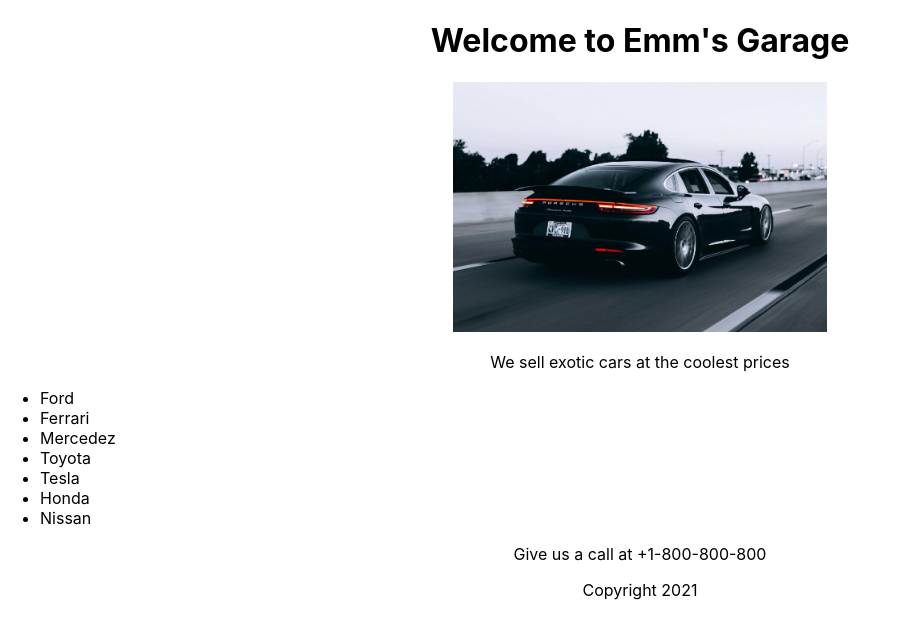
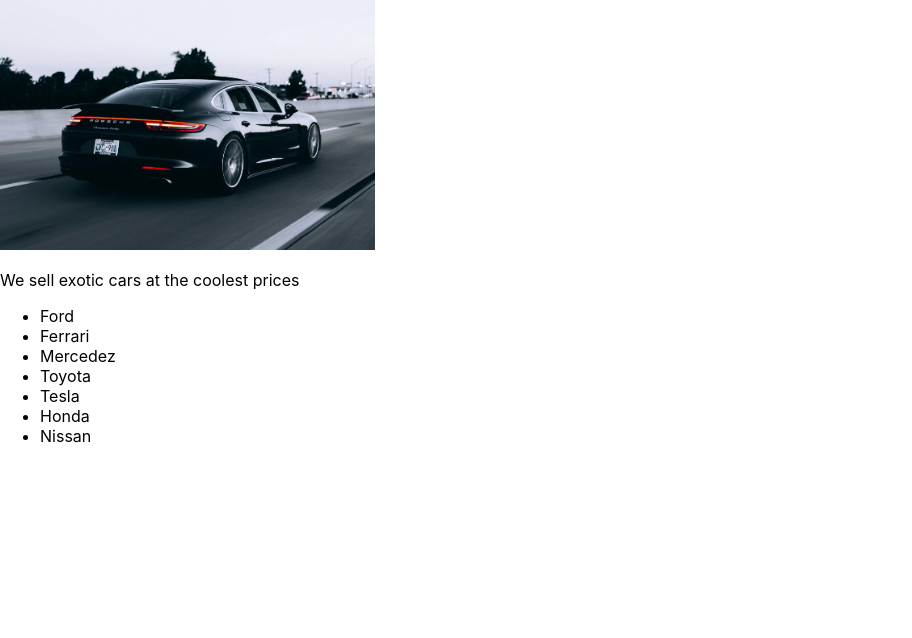
Before and after one commit to Emmanuel289/react-essentials, a React (Create React App) app in the folder react-essentials/: page / in a window 1280 px wide. Shown: the top 638 px of the page, without its empty margins (0-912 px from the left). Built offline with nearby package versions, Linux system fonts and the light colour scheme.

Commit message:
Added a ternary operation in App component that renders the Main or Footer components based on the current value of the authorization property

```diff
--- a/react-essentials/src/App.js
+++ b/react-essentials/src/App.js
@@ -62,13 +62,15 @@ function Footer(props) {
 }
 
 // Root component that contains all the declared components
-function App() {
+function App(props) {
   return (
-    <div className="App">
-      <Header name="Emm" />
-      <Main name="cars" adjective="exotic" cars={carObjects} />
-      <Footer year={new Date().getFullYear()} />
-    </div>
+    <>
+      {props.authorized ? (
+        <Main name="cars" adjective="exotic" cars={carObjects} />
+      ) : (
+        <Footer year={new Date().getFullYear()} />
+      )}
+    </>
   );
 }
 
```
